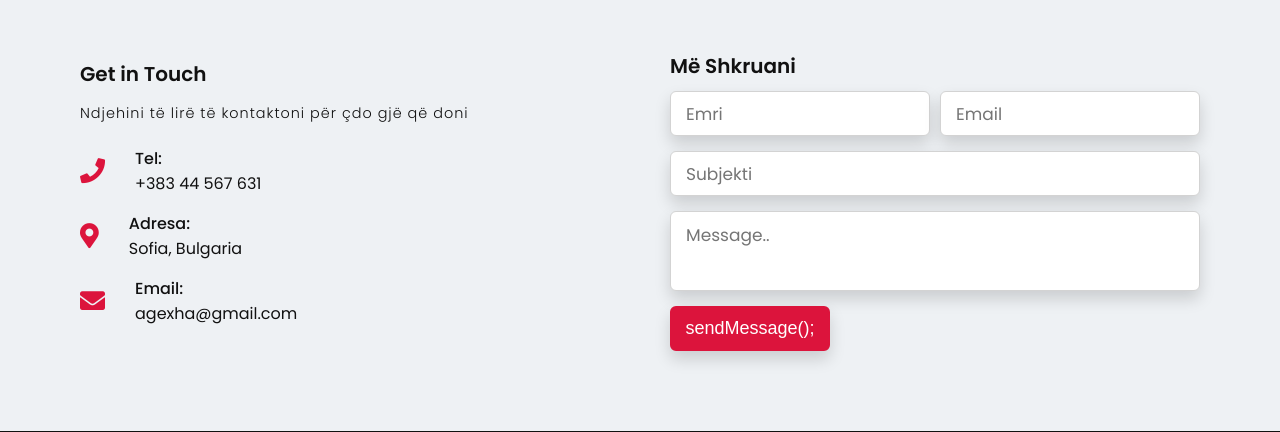
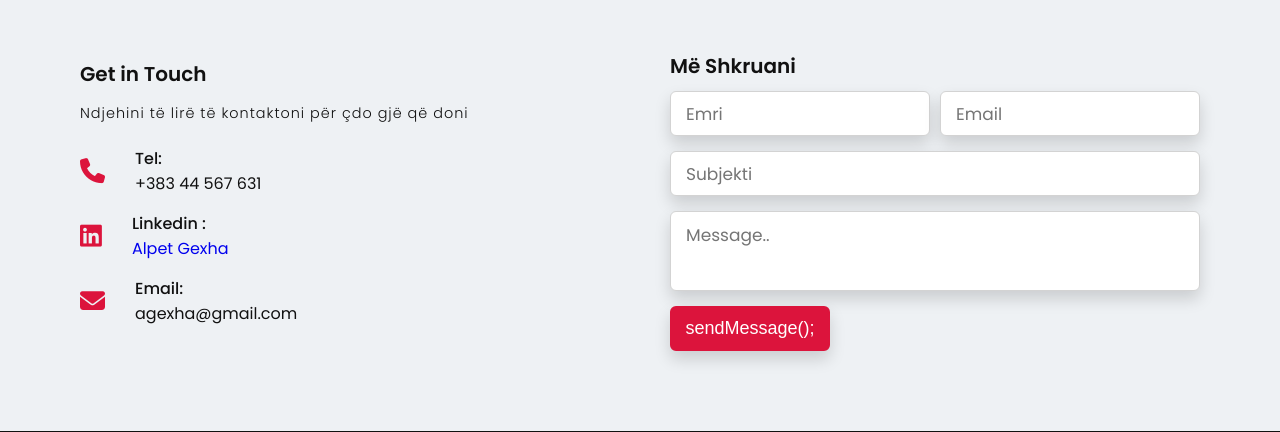
Before and after one commit to AlpetGexha/Portfolio-StarLabs, a PHP site: page /index.php in a window 1280 px wide. Shown: the part 3400-3832 px from the top of the page. Run offline with PHP 8.4, Linux system fonts and the light colour scheme; data comes from the database, SQL or seed files in the repository; some libraries are stand-ins or nearby versions.

Commit message:
add github & linkedin

```diff
--- a/assets/include/header.php
+++ b/assets/include/header.php
@@ -29,8 +29,7 @@
     <meta name="viewport" content="width=device-width, initial-scale=1.0">
     <title><?= config('info/app_name') ?></title>
     <link rel="stylesheet" href="assets/css/style.css">
-    <link rel="stylesheet" href="https://cdnjs.cloudflare.com/ajax/libs/font-awesome/5.15.3/css/all.min.css"/>
-    <script src="https://code.jquery.com/jquery-3.5.1.min.js"></script>
+    <link rel="stylesheet" href="https://cdnjs.cloudflare.com/ajax/libs/font-awesome/6.1.1/css/all.min.css" integrity="sha512-KfkfwYDsLkIlwQp6LFnl8zNdLGxu9YAA1QvwINks4PhcElQSvqcyVLLD9aMhXd13uQjoXtEKNosOWaZqXgel0g==" crossorigin="anonymous" referrerpolicy="no-referrer" /><script src="https://code.jquery.com/jquery-3.5.1.min.js"></script>
 </head>
 <body>
 
--- a/index.php
+++ b/index.php
@@ -34,6 +34,7 @@ include 'assets/include/header.php'; ?>
                     veritatis, placeat, ab molestiae velit inventore exercitationem consequuntur blanditiis omnis
                     beatae. Dolor iste excepturi ratione soluta quas culpa voluptatum repudiandae harum non.</p>
                 <a href="<?= config('info/cv') ?> " target="_blank" title="Shiko CV-n"><i>getCV('pdf');</i></a>
+                <a href="<?= config('info/github') ?> " target="_blank" title="Shiko CV-n"><i>goTo('github');</i></a>
             </div>
         </div>
     </div>
@@ -269,10 +270,10 @@ $posts = $post->db->sql('
                         </div>
                     </div>
                     <div class="row">
-                        <i class="fas fa-map-marker-alt"></i>
+                    <i class="fa-brands fa-linkedin"></i>
                         <div class="info">
-                            <div class="head">Adresa:</div>
-                            <div class="sub-title"><?= config('info/address') ?> </div>
+                            <div class="head">Linkedin :</div>
+                            <div class="sub-title" style="color: var(--light-colot)"><a href="<?= config('info/linkedin') ?>">Alpet Gexha</a> </div>
                         </div>
                     </div>
                     <div class="row">
```
